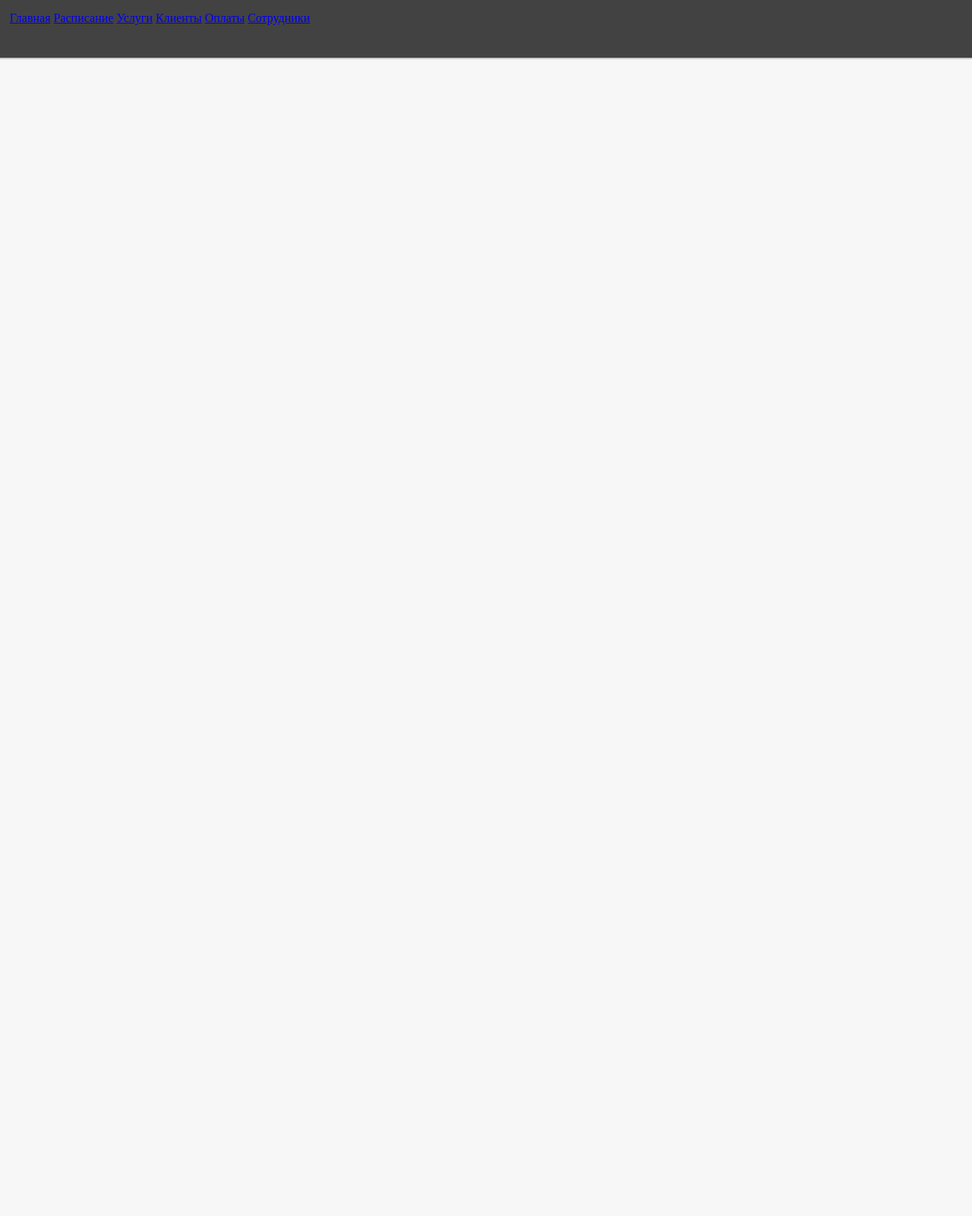
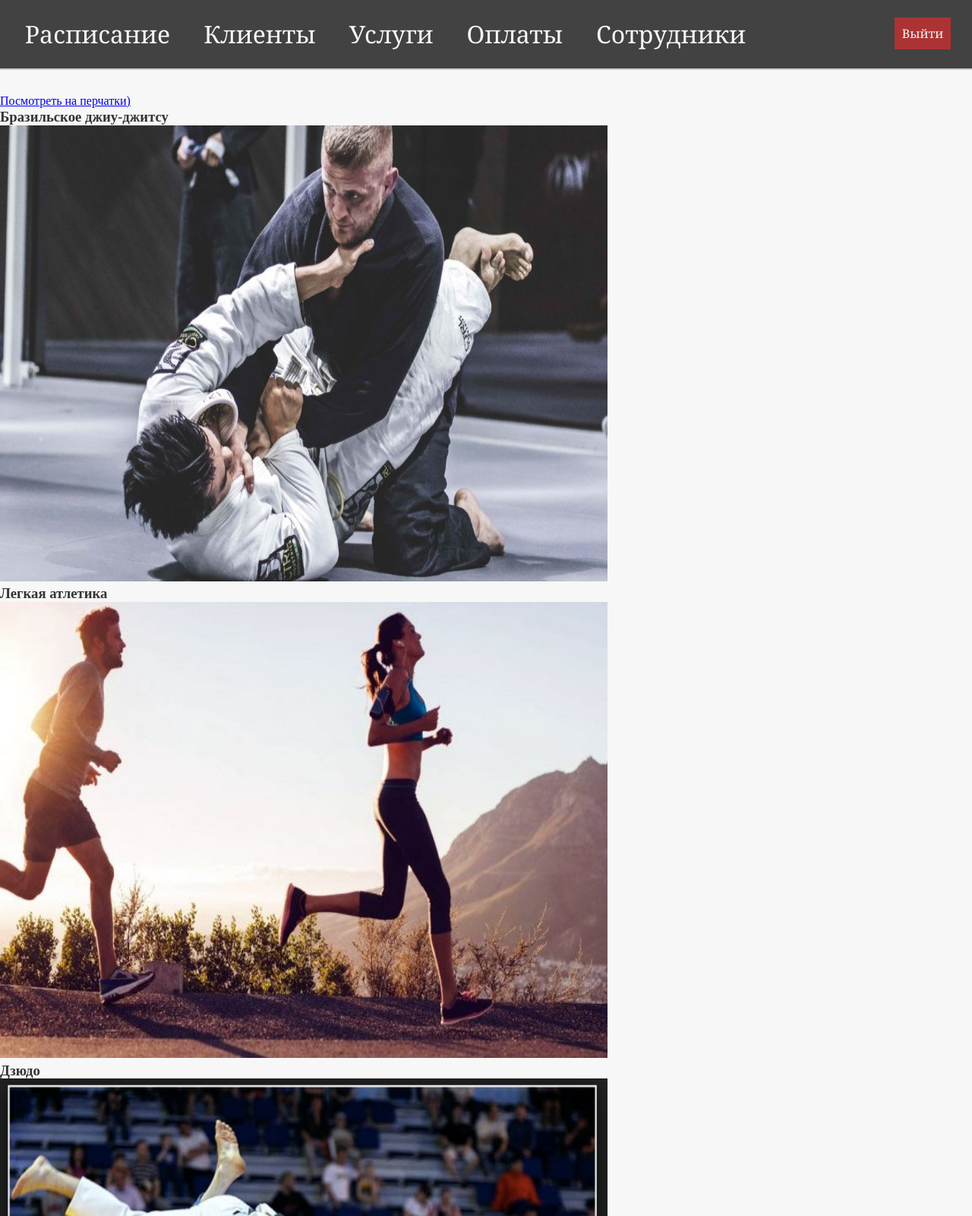
Before and after one commit to AlterraDeveloper/3rd_course, a plain HTML site: page web_design/lab2/amenities.html in a window 1280 px wide. Shown: the top 1600 px of the page at 76% size. Before the commit the page ends 800 px from the top, so only its background shows below. Drawn offline with Linux system fonts and the light colour scheme.

Commit message:
правки во 2-ю лабу по веб-дизайну

```diff
--- a/web_design/lab2/amenities.html
+++ b/web_design/lab2/amenities.html
@@ -9,16 +9,36 @@
     <link rel="stylesheet" href="css/style.css">
 </head>
 
-<body>
+<body style="margin: auto">
    <section>
-       <header>
-            <a href="./index.html" class="menu-item">Главная</a>
-            <a href="./schedule.html" class="menu-item">Расписание</a>
-            <a href="./amenities.html" class="menu-item">Услуги</a>
-            <a href="./clients.html" class="menu-item">Клиенты</a>
-            <a href="./payments.html" class="menu-item">Оплаты</a>
-            <a href="./workers.html" class="menu-item">Сотрудники</a>
-       </header>
+    <header>
+        <div id="menu-items">
+            <a href="./index.html">Расписание</a>
+            <a href="./clients.html">Клиенты</a>
+            <a href="./amenities.html">Услуги</a>
+            <a href="./payments.html">Оплаты</a>
+            <a href="./workers.html">Сотрудники</a>
+        </div>
+        <a href="login.html"><input type="button" value="Выйти" title="Выйти" id="logout-btn"></a>
+    </header>
+
+    <a href="#gloves">Посмотреть на перчатки)</a>
+
+    <h3>Бразильское джиу-джитсу</h3>
+    <img src="./images/bjj-guards-1024x569.jpg" width="800" height="600"/>
+
+    <h3>Легкая атлетика</h3>
+    <img src="./images/438310.jpg" width="800" height="600"/>
+
+    <h3>Дзюдо</h3>
+    <img src="./images/file_handler.png" width="800" height="600"/>
+
+    <h3>Самбо</h3>
+    <img src="./images/Depositphotos_148161323_xl-2015.jpg" width="800" height="600"/>
+
+    <h3><a name="gloves">Бокс</a></h3>
+    <img src="./images/gloves.jpg" width="800" height="600"/>
+
    </section>
 </body>
 
```
Also changed, not shown: web_design/lab2/index.html (+1 -1 lines), web_design/lab2/login.html (+2 -1 lines), web_design/lab2/payments.html (+10 -8 lines), web_design/lab2/schedule.html (deleted, +0 -29 lines), web_design/lab2/workers.html (+10 -8 lines), web_design/lab2/images/438310.jpg (added), web_design/lab2/images/Depositphotos_148161323_xl-2015.jpg (added), web_design/lab2/images/bjj-guards-1024x569.jpg (added), web_design/lab2/images/file_handler.png (added), web_design/lab2/images/gloves.jpg (added), web_design/lab2/images/valo.jpg (added).
